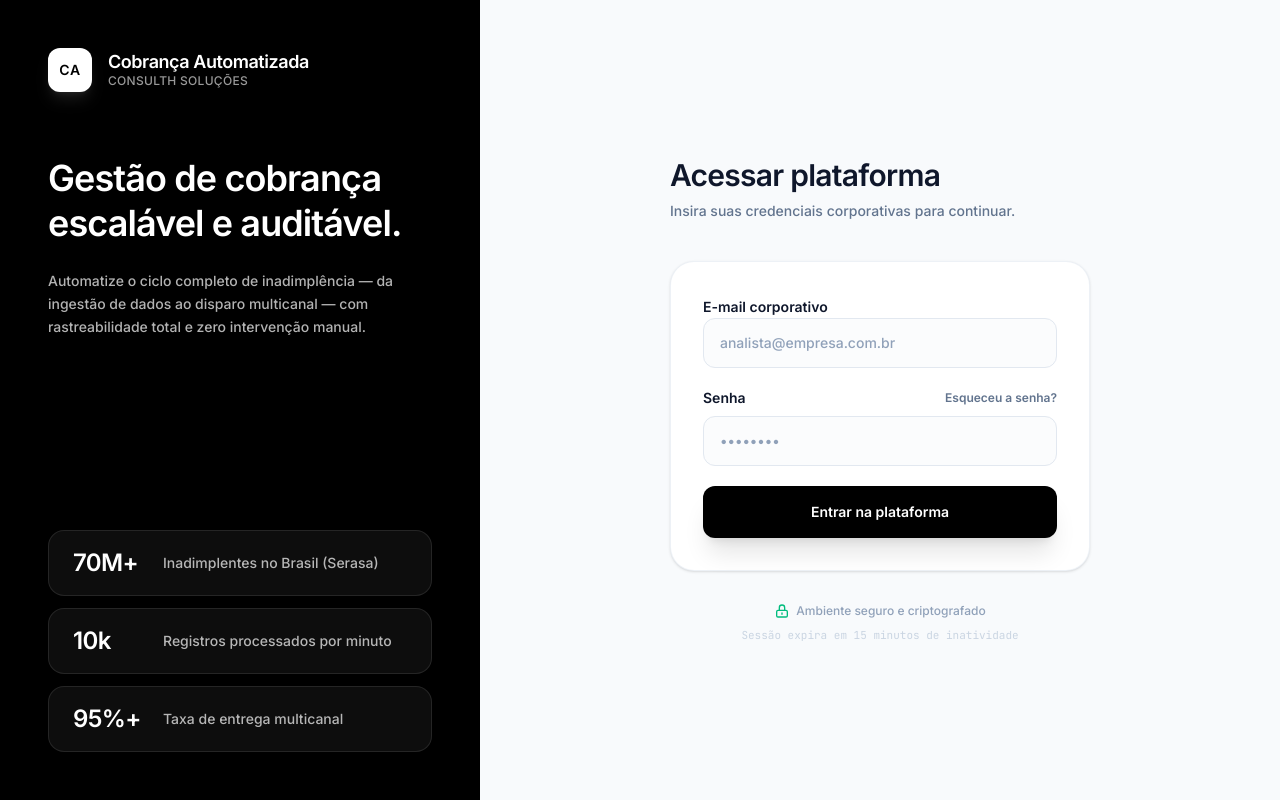
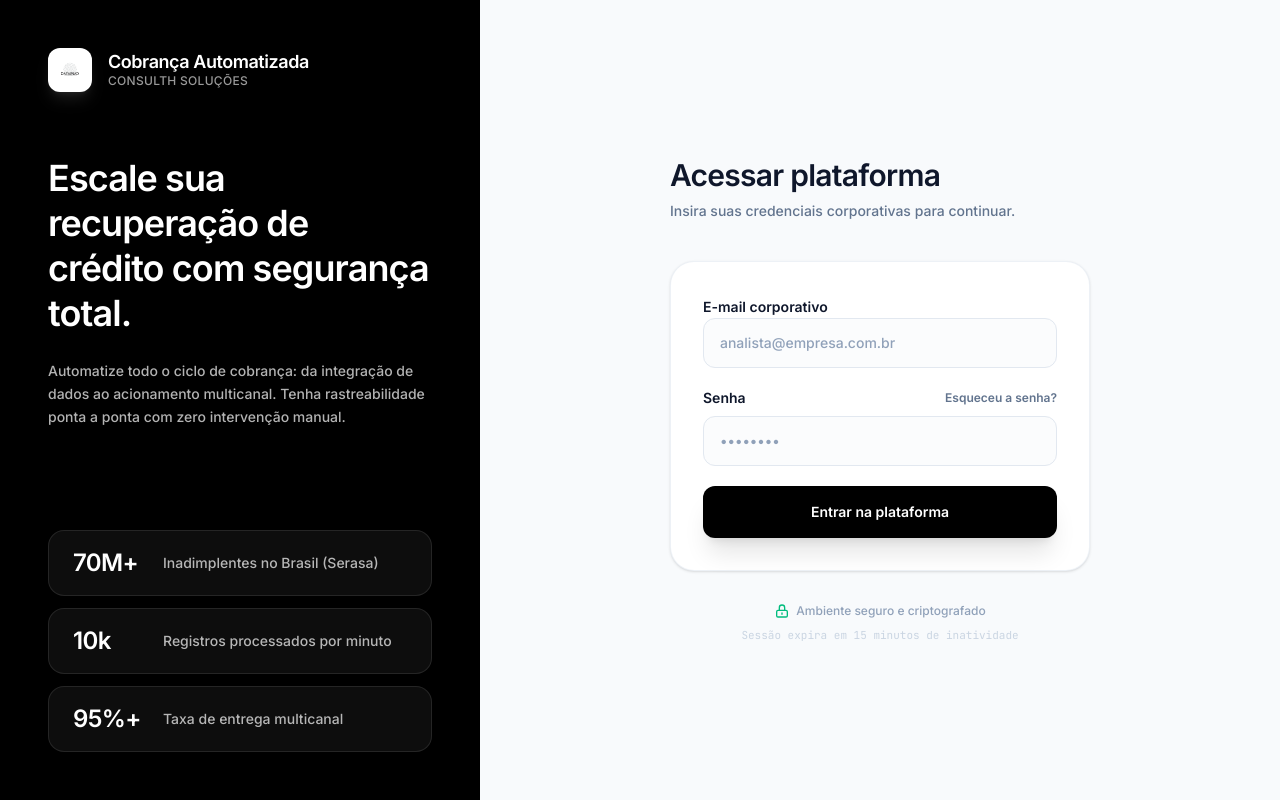
Before and after one commit to MarieleV/PlataformaCobranca, a React (Vite) app in the folder front-end/: page / in a window 1280 px wide. Built offline with nearby package versions, Linux system fonts and the light colour scheme; the HTML template or start-up script is replaced by a standard one.

Commit message:
atualização de frase de impacto

```diff
--- a/front-end/src/pages/Login.tsx
+++ b/front-end/src/pages/Login.tsx
@@ -1,4 +1,6 @@
 import { useState } from "react"
+// Correção: Usando ../ para voltar para a raiz da src e achar a pasta assets
+import logoTcc from "../assets/logo-tcc.png"
 
 interface LoginProps {
   onLogin: () => void
@@ -35,9 +37,16 @@ export default function Login({ onLogin }: LoginProps) {
         <div>
           {/* Logo e Empresa */}
           <div className="flex items-center gap-4 mb-16">
-            <div className="bg-white text-black rounded-xl w-11 h-11 flex items-center justify-center font-bold text-sm tracking-wider shadow-lg shadow-white/10">
-              CA
+
+            {/* CAIXA DA LOGO */}
+            <div className="bg-white rounded-xl w-11 h-11 flex items-center justify-center shadow-lg shadow-white/10 overflow-hidden">
+              <img
+                src={logoTcc}
+                alt="Logo Cobrança Automatizada"
+                className="w-full h-full object-contain p-1.5"
+              />
             </div>
+
             <div>
               <p className="font-bold text-lg leading-tight tracking-tight">Cobrança Automatizada</p>
               <p className="text-xs text-white/60 font-medium tracking-wide">CONSULTH SOLUÇÕES</p>
@@ -46,10 +55,10 @@ export default function Login({ onLogin }: LoginProps) {
 
           {/* Título de Impacto */}
           <h1 className="text-4xl font-bold leading-tight mb-6 tracking-tight">
-            Gestão de cobrança escalável e auditável.
+            Escale sua recuperação de crédito com segurança total.
           </h1>
           <p className="text-white/70 leading-relaxed text-sm font-medium">
-            Automatize o ciclo completo de inadimplência — da ingestão de dados ao disparo multicanal — com rastreabilidade total e zero intervenção manual.
+            Automatize todo o ciclo de cobrança: da integração de dados ao acionamento multicanal. Tenha rastreabilidade ponta a ponta com zero intervenção manual.
           </p>
         </div>
 
```
